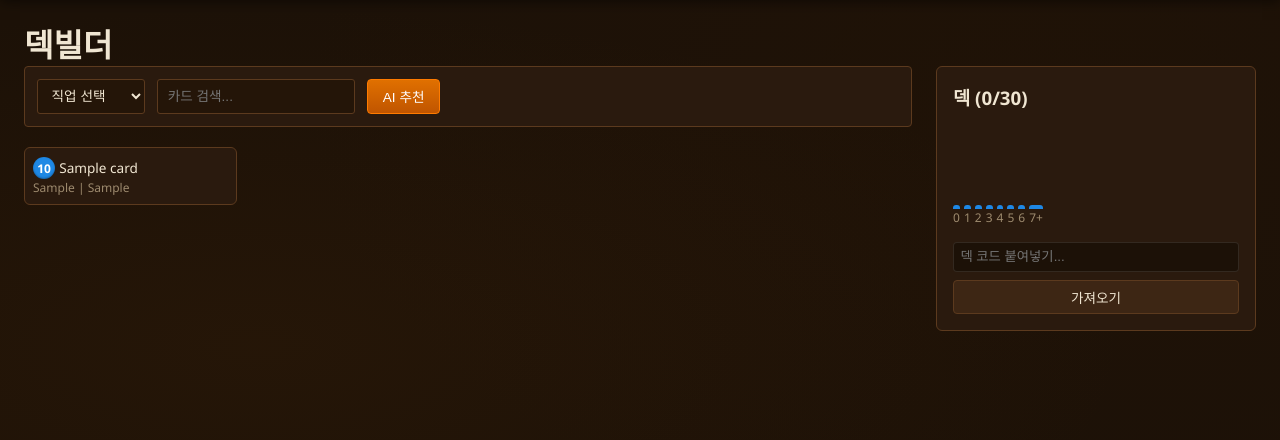
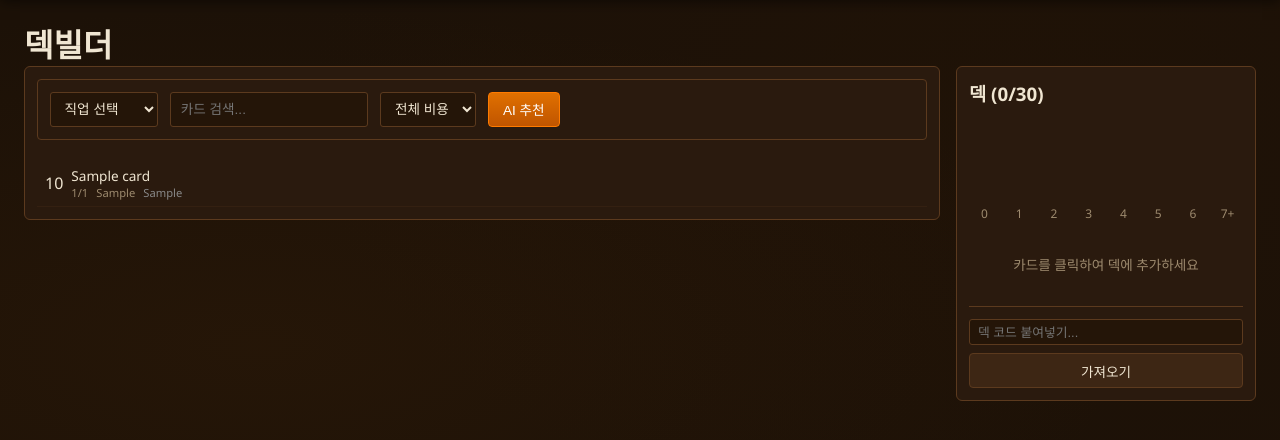
Before and after one commit to JSLEEKR/hearthstone-lab, a FastAPI app: page /builder in a window 1280 px wide. Shown: the part 54-494 px from the top of the page. Run offline with FastAPI, Linux system fonts and the light colour scheme; tables that the repository leaves empty hold one stand-in row (values such as "Sample post"); some libraries are stand-ins or nearby versions.

Commit message:
feat: redesign deck builder with list view and HS theme
- Card pool as scrollable list with cost/name/stats/rarity
- Hover shows + button, click to add to deck
- Sticky deck panel on right with mana curve
- Cost filter dropdown in builder
- Pagination for card pool
- Deck card list with remove button
- Match Hearthstone wood/gold theme

Co-Authored-By: Claude Opus 4.6 (1M context) <noreply@anthropic.com>

```diff
--- a/src/web/static/css/style.css
+++ b/src/web/static/css/style.css
@@ -258,18 +258,57 @@ body {
 }
 
 /* === Deck Builder === */
-.builder-layout { display: grid; grid-template-columns: 1fr 320px; gap: 1.5rem; }
+.builder-layout { display: grid; grid-template-columns: 1fr 300px; gap: 1rem; align-items: start; }
+.builder-cards-panel {
+    background: var(--bg-secondary); border: 1px solid var(--border-wood);
+    border-radius: 6px; padding: 0.75rem;
+}
+.builder-card-list {
+    max-height: calc(100vh - 220px); overflow-y: auto;
+    scrollbar-width: thin; scrollbar-color: var(--border-wood) transparent;
+}
+.builder-card-row {
+    display: flex; align-items: center; gap: 0.5rem;
+    padding: 0.4rem 0.5rem; border-bottom: 1px solid rgba(92,58,30,0.2);
+    cursor: pointer; transition: background 0.15s;
+}
+.builder-card-row:hover { background: var(--bg-card); }
+.builder-card-info { flex: 1; min-width: 0; }
+.builder-card-info .card-name { font-size: 0.85rem; display: block; }
+.builder-card-meta {
+    font-size: 0.7rem; color: var(--text-secondary); display: flex; gap: 0.5rem;
+}
+.builder-add-btn {
+    color: var(--gold-dim); font-size: 1.1rem; font-weight: bold;
+    width: 24px; text-align: center; opacity: 0; transition: opacity 0.15s;
+}
+.builder-card-row:hover .builder-add-btn { opacity: 1; }
+
 .deck-list-panel {
     background: var(--bg-secondary); border: 1px solid var(--border-wood);
-    border-radius: 6px; padding: 1rem;
+    border-radius: 6px; padding: 0.75rem;
+    position: sticky; top: 56px;
+}
+.deck-card-list {
+    max-height: calc(100vh - 340px); overflow-y: auto;
+    scrollbar-width: thin; scrollbar-color: var(--border-wood) transparent;
 }
 .deck-card-row {
     display: flex; align-items: center; gap: 0.5rem;
-    padding: 0.35rem 0.5rem; border-bottom: 1px solid rgba(92,58,30,0.3);
+    padding: 0.3rem 0.4rem; border-bottom: 1px solid rgba(92,58,30,0.2);
 }
-.deck-card-row .cost { color: var(--mana-blue); font-weight: bold; min-width: 20px; }
-.deck-card-row .name { flex: 1; font-size: 0.85rem; }
-.deck-card-row .count { color: var(--gold); font-size: 0.8rem; }
+.deck-card-row .cost {
+    color: var(--mana-blue); font-weight: bold; min-width: 18px;
+    font-size: 0.8rem; text-align: center;
+}
+.deck-card-row .name { flex: 1; font-size: 0.8rem; }
+.deck-card-row .count { color: var(--gold); font-size: 0.75rem; min-width: 20px; }
+.deck-remove-btn {
+    background: none; border: none; color: var(--text-secondary);
+    cursor: pointer; font-size: 1rem; padding: 0 4px;
+    opacity: 0.5; transition: all 0.15s;
+}
+.deck-remove-btn:hover { color: #ff4444; opacity: 1; }
 
 /* === Mana Curve Chart === */
 .mana-curve { display: flex; align-items: flex-end; gap: 4px; height: 100px; margin: 1rem 0; }
--- a/src/web/templates/base.html
+++ b/src/web/templates/base.html
@@ -4,7 +4,7 @@
     <meta charset="UTF-8">
     <meta name="viewport" content="width=device-width, initial-scale=1.0">
     <title>{% block title %}Hearthstone Deck Maker{% endblock %}</title>
-    <link rel="stylesheet" href="/static/css/style.css?v=3">
+    <link rel="stylesheet" href="/static/css/style.css?v=4">
     <script src="https://unpkg.com/htmx.org@1.9.10"></script>
     <script defer src="https://unpkg.com/alpinejs@3.x.x/dist/cdn.min.js"></script>
     <script src="https://cdn.jsdelivr.net/npm/chart.js@4"></script>
--- a/src/web/templates/builder.html
+++ b/src/web/templates/builder.html
@@ -3,7 +3,8 @@
 {% block content %}
 <h1>덱빌더</h1>
 <div class="builder-layout" x-data="deckBuilder()">
-    <div>
+    <!-- Card Pool (left) -->
+    <div class="builder-cards-panel">
         <div class="filter-bar">
             <select x-model="heroClass" @change="searchCards()">
                 <option value="">직업 선택</option>
@@ -19,39 +20,80 @@
                 <option value="DEMONHUNTER">악마사냥꾼</option>
                 <option value="DEATHKNIGHT">죽음의 기사</option>
             </select>
-            <input type="text" placeholder="카드 검색..." x-model="searchQuery" @input.debounce.300ms="searchCards()">
+            <input type="text" placeholder="카드 검색..." x-model="searchQuery"
+                   @input.debounce.300ms="searchCards()">
+            <select x-model="costFilter" @change="searchCards()">
+                <option value="">전체 비용</option>
+                <option value="0">0</option><option value="1">1</option>
+                <option value="2">2</option><option value="3">3</option>
+                <option value="4">4</option><option value="5">5</option>
+                <option value="6">6</option><option value="7">7+</option>
+            </select>
             <button class="btn btn-primary" @click="aiRecommend()">AI 추천</button>
         </div>
-        <div class="card-grid" id="builder-cards">
+
+        <div class="builder-card-list">
             <template x-for="card in cards" :key="card.card_id">
-                <div class="card-tile" @click="addCard(card)">
+                <div class="builder-card-row" @click="addCard(card)">
                     <span class="card-cost" x-text="card.mana_cost"></span>
+                    <div class="builder-card-info">
                         <span class="card-name" x-text="card.name_ko || card.name"></span>
-                    <div style="font-size:0.75rem;color:var(--text-secondary)" x-text="card.card_type + ' | ' + card.rarity"></div>
+                        <span class="builder-card-meta">
+                            <span x-text="card.attack !== null ? card.attack + '/' + card.health : ''"></span>
+                            <span x-text="card.card_type === 'MINION' ? '하수인' : card.card_type === 'SPELL' ? '주문' : card.card_type === 'WEAPON' ? '무기' : card.card_type"></span>
+                            <span class="builder-rarity" :style="'color:' + rarityColor(card.rarity)" x-text="card.rarity"></span>
+                        </span>
+                    </div>
+                    <span class="builder-add-btn">+</span>
                 </div>
             </template>
+            <div x-show="cards.length === 0" style="padding:1rem;color:var(--text-secondary);text-align:center;">
+                <span x-show="!heroClass">직업을 선택하세요</span>
+                <span x-show="heroClass">카드를 찾을 수 없습니다</span>
             </div>
         </div>
+
+        <!-- Pagination -->
+        <div class="card-pagination" x-show="totalPages > 1">
+            <button class="btn btn-secondary" @click="prevPage()" :disabled="page <= 1">&larr;</button>
+            <span class="pagination-info" x-text="page + ' / ' + totalPages + ' (' + totalResults + '장)'"></span>
+            <button class="btn btn-secondary" @click="nextPage()" :disabled="page >= totalPages">&rarr;</button>
+        </div>
+    </div>
+
+    <!-- Deck Panel (right) -->
     <div class="deck-list-panel">
         <h3>덱 (<span x-text="totalCards"></span>/30)</h3>
+
+        <!-- Mana Curve -->
         <div class="mana-curve">
             <template x-for="(count, i) in manaCurve" :key="i">
-                <div>
-                    <div class="mana-bar" :style="'height:' + (count * 12) + 'px'"></div>
+                <div style="flex:1;display:flex;flex-direction:column;align-items:center;">
+                    <div class="mana-bar" :style="'height:' + (count * 10) + 'px'"></div>
                     <div class="mana-label" x-text="i < 7 ? i : '7+'"></div>
                 </div>
             </template>
         </div>
+
+        <!-- Deck Cards -->
+        <div class="deck-card-list">
             <template x-for="card in deckCards" :key="card.card_id">
                 <div class="deck-card-row">
                     <span class="cost" x-text="card.mana_cost"></span>
                     <span class="name" x-text="card.name_ko || card.name"></span>
                     <span class="count" x-text="'x' + card.count"></span>
-                <button style="background:none;color:var(--accent);border:none;cursor:pointer;" @click="removeCard(card)">X</button>
+                    <button class="deck-remove-btn" @click="removeCard(card)">&times;</button>
                 </div>
             </template>
-        <div style="margin-top:1rem;">
-            <input type="text" placeholder="덱 코드 붙여넣기..." x-model="importCode" style="width:100%;padding:0.4rem;border-radius:4px;border:1px solid rgba(255,255,255,0.1);background:var(--bg-primary);color:var(--text-primary);">
+            <div x-show="deckCards.length === 0" style="padding:1rem;color:var(--text-secondary);text-align:center;font-size:0.85rem;">
+                카드를 클릭하여 덱에 추가하세요
+            </div>
+        </div>
+
+        <!-- Import -->
+        <div style="margin-top:1rem;border-top:1px solid var(--border-wood);padding-top:0.75rem;">
+            <input type="text" placeholder="덱 코드 붙여넣기..." x-model="importCode"
+                   class="sidebar-input">
             <button class="btn btn-secondary" style="width:100%;margin-top:0.5rem;" @click="importDeck()">가져오기</button>
         </div>
     </div>
@@ -60,22 +102,42 @@
 <script>
 function deckBuilder() {
     return {
-        heroClass: '', searchQuery: '', cards: [], deckCards: [],
+        heroClass: '', searchQuery: '', costFilter: '',
+        cards: [], deckCards: [],
         deckId: null, importCode: '',
+        page: 1, totalPages: 0, totalResults: 0,
+
         get totalCards() { return this.deckCards.reduce((s, c) => s + c.count, 0); },
         get manaCurve() {
             let curve = Array(8).fill(0);
             this.deckCards.forEach(c => { curve[Math.min(c.mana_cost, 7)] += c.count; });
             return curve;
         },
+
+        rarityColor(r) {
+            return {FREE:'#9d9d9d',COMMON:'#9d9d9d',RARE:'#0070dd',EPIC:'#a335ee',LEGENDARY:'#ff8000'}[r]||'#888';
+        },
+
         async searchCards() {
+            this.page = 1;
+            await this.fetchCards();
+        },
+        async fetchCards() {
             let params = new URLSearchParams();
             if (this.searchQuery) params.set('q', this.searchQuery);
             if (this.heroClass) params.set('hero_class', this.heroClass);
+            if (this.costFilter) params.set('cost', this.costFilter);
+            params.set('page', this.page);
+            params.set('per_page', 30);
             let res = await fetch('/api/cards?' + params);
             let data = await res.json();
             this.cards = data.cards || [];
+            this.totalResults = data.total || 0;
+            this.totalPages = Math.ceil(this.totalResults / (data.per_page || 30));
         },
+        prevPage() { if (this.page > 1) { this.page--; this.fetchCards(); } },
+        nextPage() { if (this.page < this.totalPages) { this.page++; this.fetchCards(); } },
+
         async createDeckIfNeeded() {
             if (this.deckId) return;
             let res = await fetch('/api/deck/create?name=New+Deck&hero_class=' + (this.heroClass || 'NEUTRAL'), {method:'POST'});
@@ -83,6 +145,7 @@ function deckBuilder() {
             this.deckId = data.deck_id;
         },
         async addCard(card) {
+            if (this.totalCards >= 30) return;
             await this.createDeckIfNeeded();
             let res = await fetch(`/api/deck/add-card?deck_id=${this.deckId}&card_id=${card.card_id}`, {method:'POST'});
             let data = await res.json();
@@ -90,7 +153,7 @@ function deckBuilder() {
                 let existing = this.deckCards.find(c => c.card_id === card.card_id);
                 if (existing) existing.count++;
                 else this.deckCards.push({...card, count: 1});
-                this.deckCards.sort((a, b) => a.mana_cost - b.mana_cost || a.name.localeCompare(b.name));
+                this.deckCards.sort((a, b) => a.mana_cost - b.mana_cost || (a.name_ko||a.name).localeCompare(b.name_ko||b.name));
             }
         },
         async removeCard(card) {
@@ -112,6 +175,7 @@ function deckBuilder() {
             let res = await fetch(`/api/deck/import?deckstring=${encodeURIComponent(this.importCode)}`, {method:'POST'});
             let data = await res.json();
             if (data.success) { window.location.href = '/deck/' + data.deck_id; }
+            else { alert(data.error || '가져오기 실패'); }
         },
         init() { this.searchCards(); }
     }
```
Lines whose indentation alone changed are shown as unchanged.
